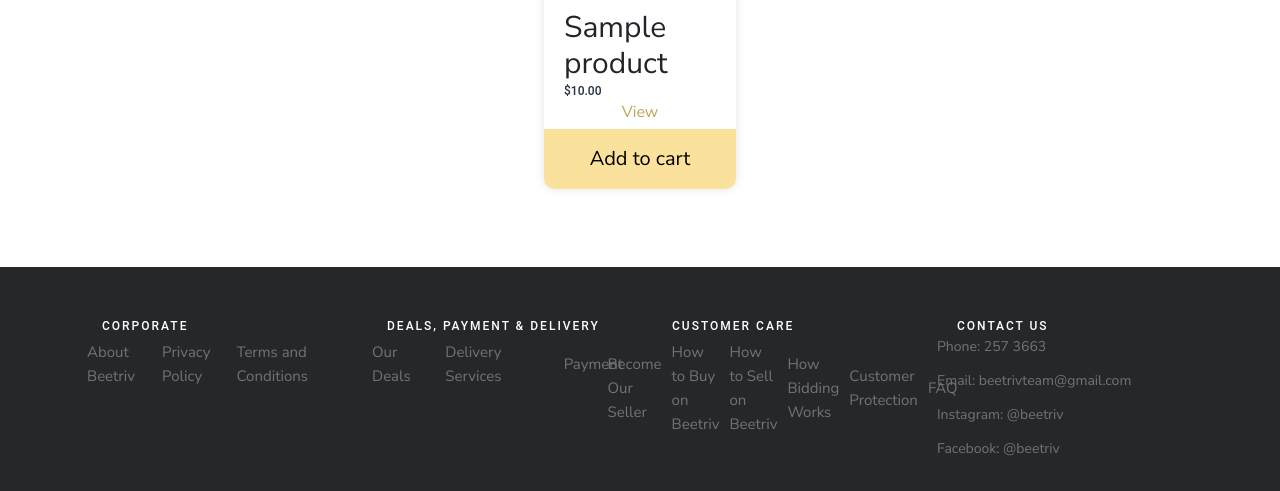
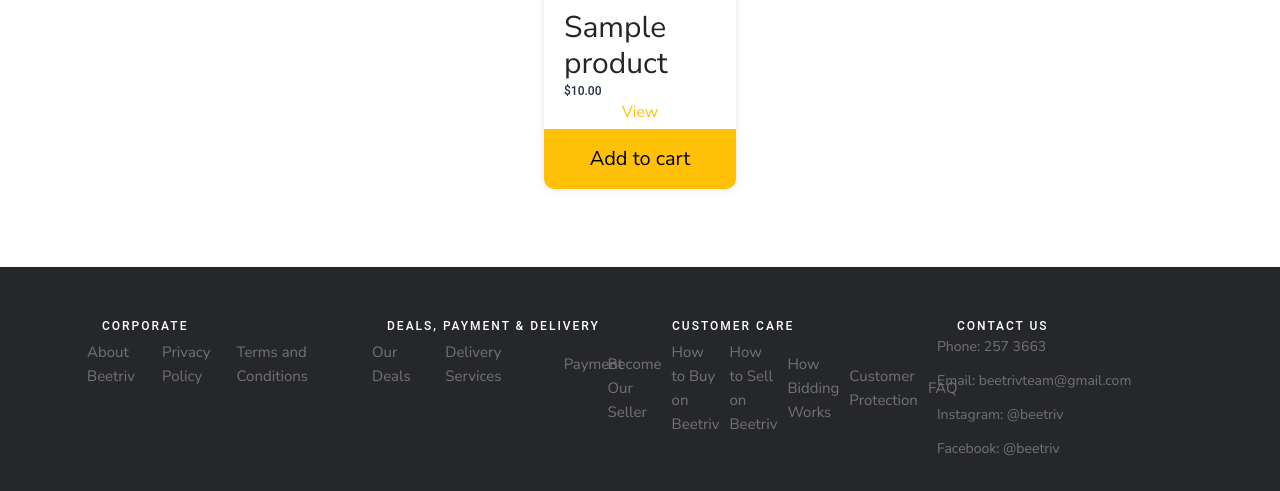
Before and after one commit to amalazimahh/Beetriv, a PHP site: page /Beetriv/store.php in a window 1280 px wide. Shown: the part 691-1182 px from the top of the page. Run offline with PHP 8.4, Linux system fonts and the light colour scheme; tables that the repository leaves empty hold one stand-in row (values such as "Sample post"); data that the repository does not hold is empty.

Commit message:
uniform css

```diff
--- a/cart.php
+++ b/cart.php
@@ -143,7 +143,7 @@
         <div class="row">
             <div class="col-md-11">
 				<a href="checkout.php">
-					<button class="btn btn-primary btn-lg float-right">Checkout</button>
+					<button class="btn btn-warning btn-lg float-right">Checkout</button>
 				</a>
             </div>
         </div>
--- a/store.php
+++ b/store.php
@@ -163,7 +163,6 @@ $row = $handle->fetchAll(PDO::FETCH_ASSOC);
       border-bottom-left-radius: 10px;
       }
       .buy-prd{
-      background-color: #fae29c;
       font-size: 20px;
       }
 
@@ -184,9 +183,6 @@ $row = $handle->fetchAll(PDO::FETCH_ASSOC);
       }
       }
 
-      .product a{
-          color: #bda55a;
-      }
         </style>
         <title>Beetriv</title>
         <!-- Favicon-->
@@ -336,8 +332,8 @@ $row = $handle->fetchAll(PDO::FETCH_ASSOC);
               <input type="hidden" name="ide" value=<?php echo $product['prd_id'];?> >
                <h3><?php echo $product['prd_name']; ?></h3>
               <h6>$<?php echo $product['prd_price']; ?></h6>
-              <a href="product-details.php?product=<?php echo $product['prd_id'];?>">View</a>
-                   <button class="buy-prd">Add to cart</button>
+              <a class="text-warning" href="product-details.php?product=<?php echo $product['prd_id'];?>">View</a>
+                   <button class="buy-prd btn-warning">Add to cart</button>
                </form>
                  </div>
                 <?php } ?>
--- a/wishlist.php
+++ b/wishlist.php
@@ -139,7 +139,7 @@
         </table>
         <div class="row">
             <div class="col-md-11">
-					<button class="btn btn-primary btn-lg float-right" name="wish_to_cart">Add to cart</button>
+					<button class="btn btn-warning btn-lg float-right" name="wish_to_cart">Add to cart</button>
 				</a>
             </div>
         </div>
```
